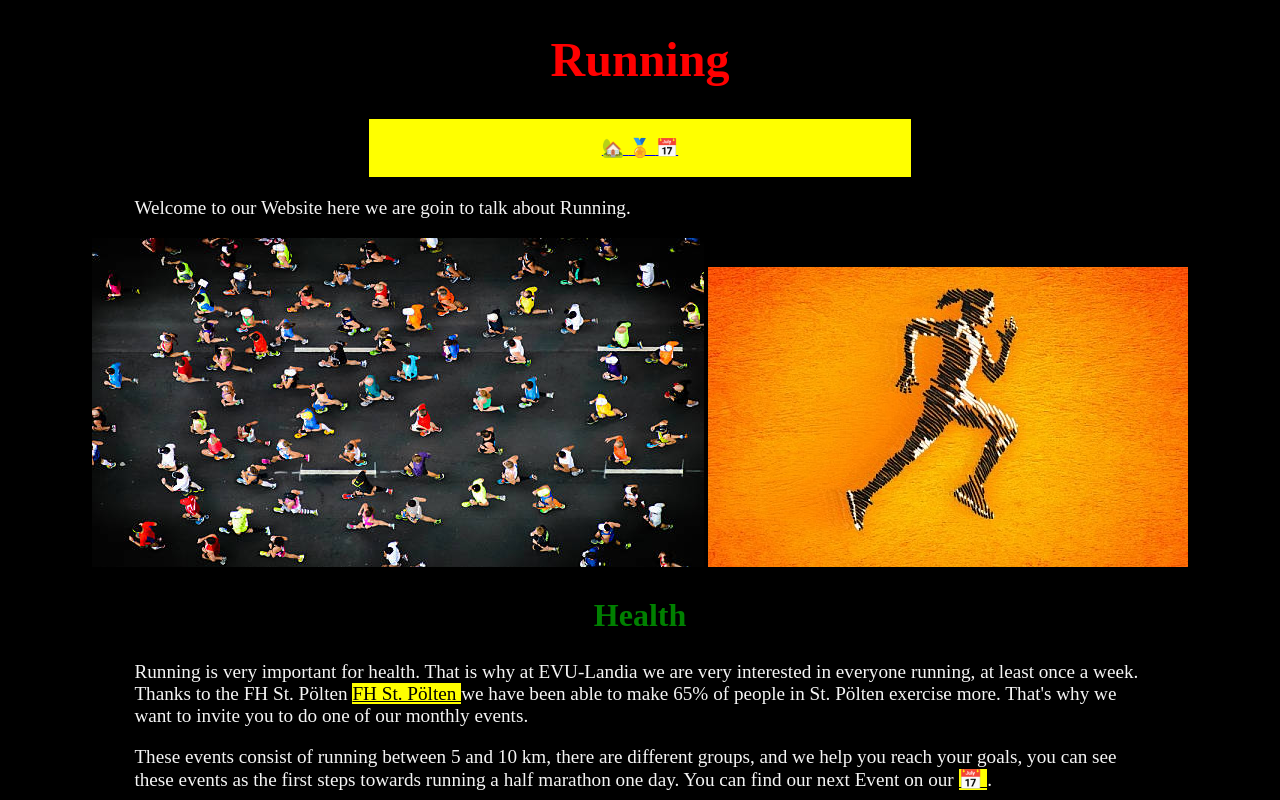
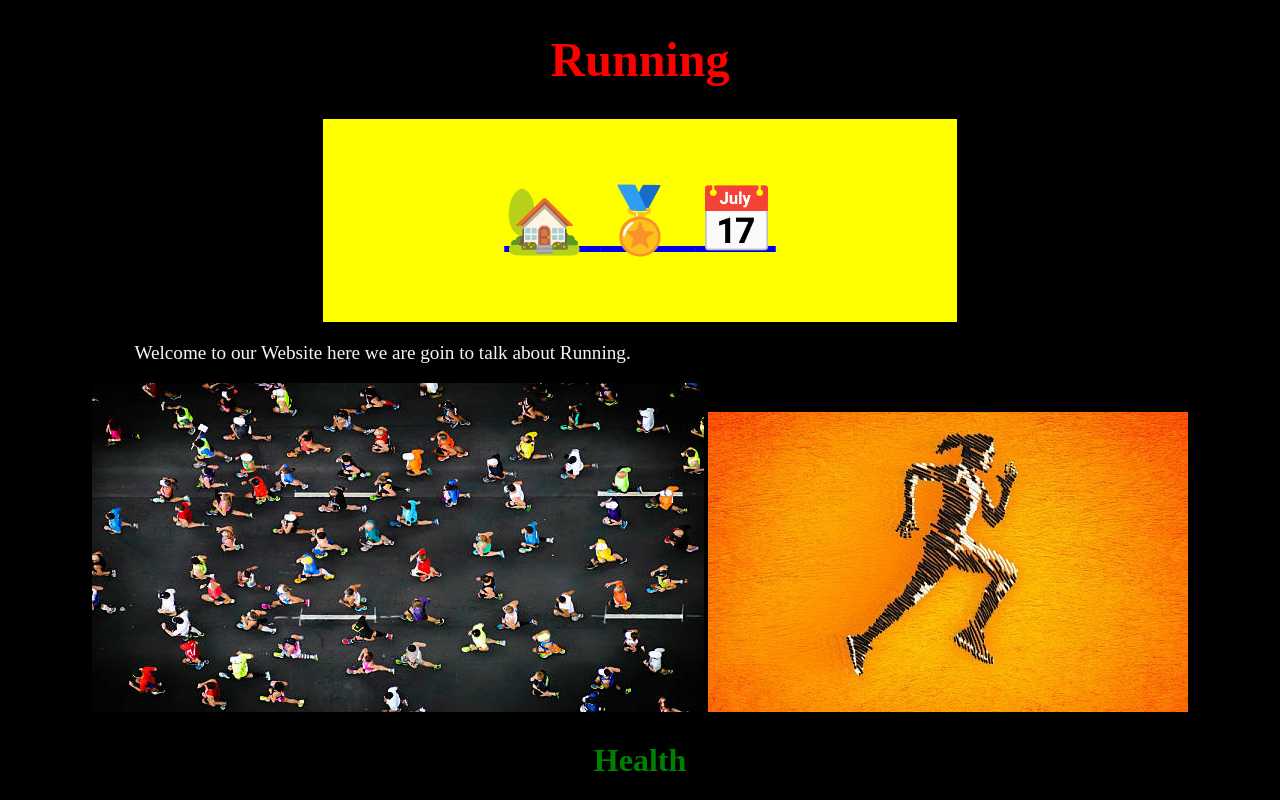
Before and after one commit to EduardoSE211/WTS_Assignment, a website: page src/index.html in a window 1280 px wide. Shown: the top 800 px of the page. Drawn offline with Linux system fonts and the light colour scheme.

Commit message:
Update style.css

```diff
--- a/src/style.css
+++ b/src/style.css
@@ -62,7 +62,7 @@ overruls the others if you use more than one*/
 }
 
 #Links {
-    font-size: large;
+    font-size: 4.0em;
     background-color: yellow;
     padding: 1em;
     width: 40%;
```
